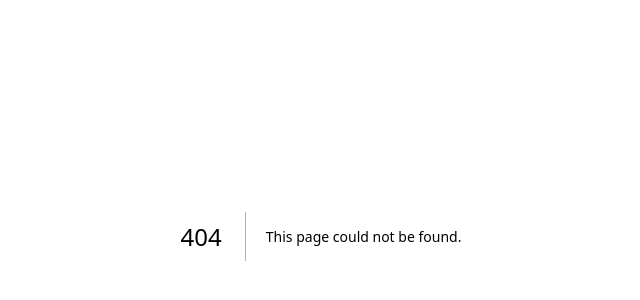
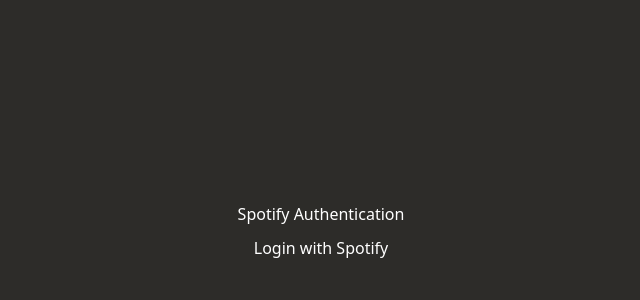
Before and after one commit to Minimalist-00/study-karaoke-test, a Next.js app: page /auth in a window 1280 px wide. Before the commit this address had no page. Shown: the part 204-504 px from the top of the page, without its empty margins (319-959 px from the left). Built offline with nearby package versions, Linux system fonts and the light colour scheme.

Commit message:
feat: Spotify認証ページコンポーネントを追加

```diff
--- /dev/null
+++ b/src/app/auth/page.tsx
@@ -0,0 +1,23 @@
+import React from 'react';
+
+const SpotifyAuthPage: React.FC = () => {
+  const handleLogin = () => {
+    const clientId = 'YOUR_SPOTIFY_CLIENT_ID';
+    const redirectUri = 'YOUR_REDIRECT_URI';
+    const scopes = 'user-read-private user-read-email';
+    const authUrl = `https://accounts.spotify.com/authorize?response_type=token&client_id=${clientId}&scope=${encodeURIComponent(scopes)}&redirect_uri=${encodeURIComponent(redirectUri)}`;
+
+    window.location.href = authUrl;
+  };
+
+  return (
+    <div style={{ display: 'flex', flexDirection: 'column', alignItems: 'center', justifyContent: 'center', height: '100vh' }}>
+      <h1>Spotify Authentication</h1>
+      <button onClick={handleLogin} style={{ padding: '10px 20px', fontSize: '16px', cursor: 'pointer' }}>
+        Login with Spotify
+      </button>
+    </div>
+  );
+};
+
+export default SpotifyAuthPage;
```
